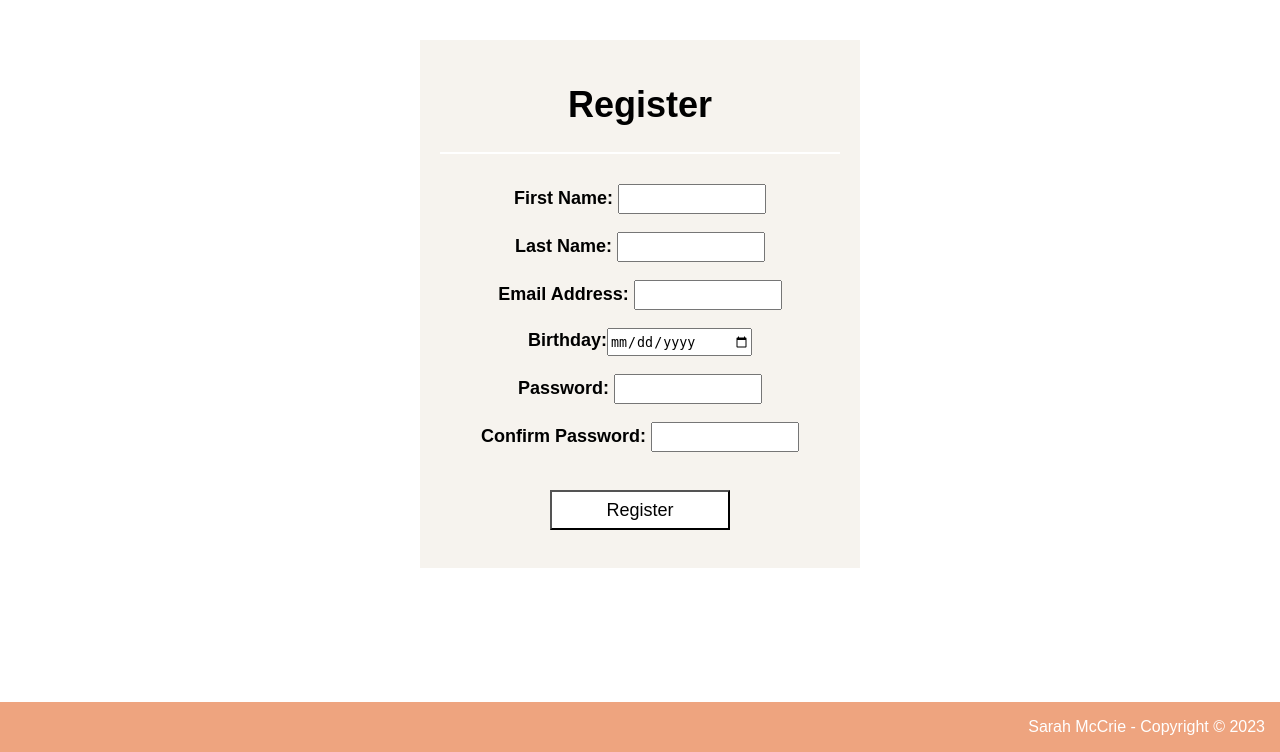
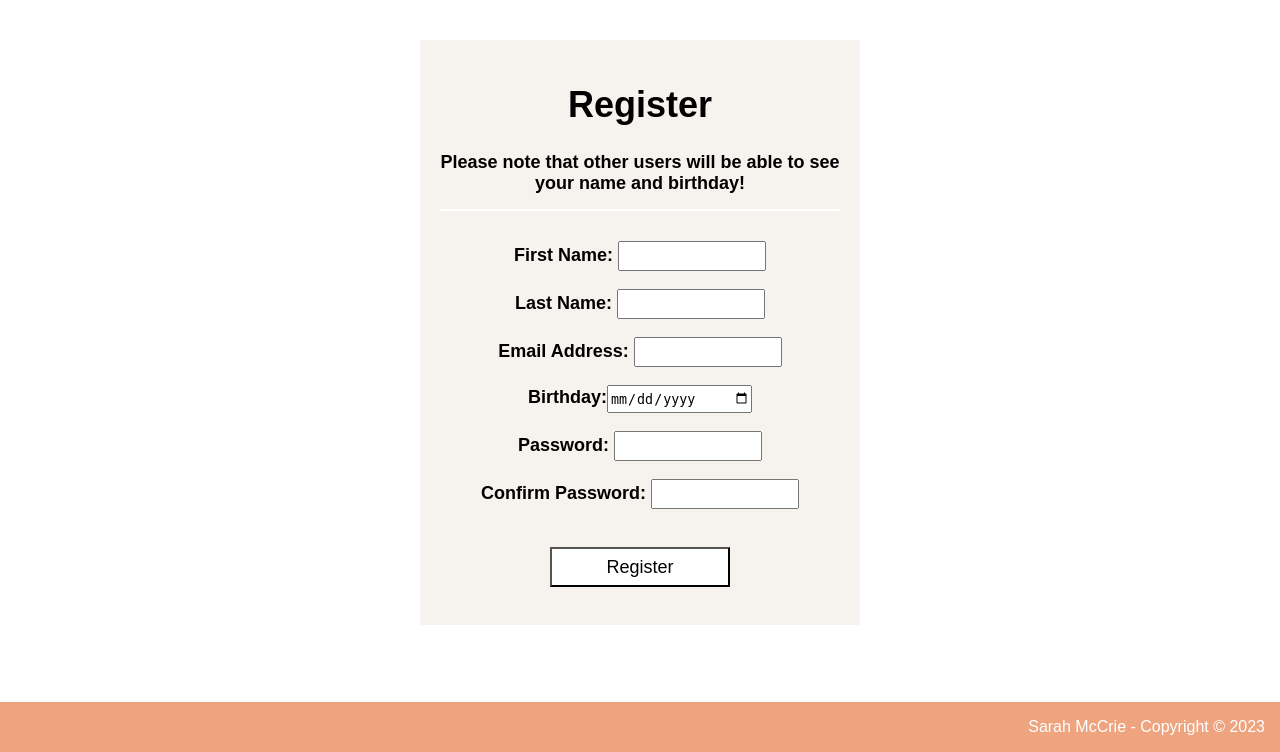
Before and after one commit to sarahmccrie/myProject, a PHP site: page /register.php in a window 1280 px wide. Shown: the part 48-800 px from the top of the page. Run offline with PHP 8.4, Linux system fonts and the light colour scheme; data that the repository does not hold is empty.

Commit message:
working state

```diff
--- a/checkout.php
+++ b/checkout.php
@@ -9,7 +9,7 @@
     <!-- Author:      Sarah McCrie
         Program:      myProject
         Date:         [03-16-2023]
-        Updated:      [03-27-2023]
+        Updated:      [04-09-2023]
         Version:      1.0
         Description:  This is my checkout page
     -->
@@ -62,7 +62,7 @@
                 </select>
                 <br>
                 <label class="inputlabel">Credit Card Number:</label>
-                <input type="number" class="boxes" id="creditcardnum" minlength="16">
+                <input type="number" class="boxes" id="creditcardnum" minlength="16" max="16">
                 <br>
                 <div class="labelandfield">
                     <label class="inputlabel">Please input total to confirm order:</label>
--- a/css/headernav.css
+++ b/css/headernav.css
@@ -97,6 +97,7 @@
     height: 16px;
 }
 
+/*css for when screen is less than 800px*/
 @media only screen and (max-width: 800px) {
     #navbar{
         height: 70px;
--- a/css/indexabout.css
+++ b/css/indexabout.css
@@ -18,7 +18,7 @@ hr{
 .bannercard {
     width: 100%;
     height: 400px;
-    background-image: url("/myProject/images/other/mutedgif.gif");
+    background-image: url("/project/myProject/images/other/mutedgif.gif");
     background-color: var(--muteyellow);
     text-align: center;
     margin-right: auto;
--- a/css/loginpages.css
+++ b/css/loginpages.css
@@ -7,9 +7,19 @@
 }
 
 hr {
-  height: 2px;
-  background-color: white;
-  border: none;
+    height: 2px;
+    background-color: white;
+    border: none;
+    margin-bottom: 30px;
+}
+
+a{
+    text-decoration: none;
+    color: var(--darkblue);
+}
+
+a:hover{
+    color: var(--mutebrown);
 }
 
 /*css for main div*/
@@ -19,18 +29,15 @@ hr {
     margin-left: auto;
     margin-right: auto;
     width: 400px;
-    padding: 20px
+    padding: 20px;
+    font-size: 18px;
+    font-family: Arial, sans-serif;
+    text-align: center;
 }
 
 /*special css for view_users.php*/
 #viewusersboxarea{
     width: 90%;
-}
-
-.boxarea p{
-    font-size: 18px;
-    font-family: Arial, sans-serif;
-    text-align: center;
 }
 
 h1{
@@ -40,8 +47,10 @@ h1{
     padding-bottom: 2px;
 }
 
-hr{
-    margin-bottom: 30px;
+.pleasenote{
+    text-align: center;
+    font-family: Arial, sans-serif;
+    font-size: 18px;
 }
 
 /*css for user input/text boxes*/
--- a/password.php
+++ b/password.php
@@ -26,7 +26,6 @@
     if ($_SERVER['REQUEST_METHOD'] == 'POST') {
         //open db connection
         require('../../mysqli_connect.php');
-        //if any errors arise during connection
 	   $errors = [];
 
 	// Check for email address:
--- a/register.php
+++ b/register.php
@@ -1,7 +1,7 @@
 <!DOCTYPE html>
 <html lang="en">
 <head>
-    <title>Register</title>
+    <Title>Register</Title>
     <meta charset="utf-8">
     <meta http-equiv="X-UA-Compatible" content="IE=edge">
     <meta name="viewport" content="width=device-width, initial-scale=1">
@@ -17,40 +17,38 @@
     <link rel="stylesheet" href="css/loginpages.css">
 </head>
 <body>
-    <script src="scripts/validator.js"></script>
     <?php
-        $page_title = 'Register';
         include('includes/header.php');
 
-    //check fields are filled
+    //check fields are not empty
     if ($_SERVER['REQUEST_METHOD'] == 'POST') {
         require('../../mysqli_connect.php');
         $errors = [];
 
 	   // Check for first name
         if (empty($_POST['first_name'])) {
-            $errors[] = 'Please enter your first name.';
+            $errors[] = 'You must enter your first name.';
         } else {
             $fn = mysqli_real_escape_string($dbc, trim($_POST['first_name']));
         }
 
 	   // Check for last name
         if (empty($_POST['last_name'])) {
-            $errors[] = 'Please enter your last name.';
+            $errors[] = 'You must enter your last name.';
         } else {
             $ln = mysqli_real_escape_string($dbc, trim($_POST['last_name']));
         }
 
 	   // Check for email
         if (empty($_POST['email'])) {
-            $errors[] = 'Please enter your email address.';
+            $errors[] = 'You must enter your email address.';
         } else {
             $e = mysqli_real_escape_string($dbc, trim($_POST['email']));
         }
 
         //Check for birthday
         if(empty($_POST['birthday'])){
-            $errors[] = 'Please enter your birthday.';
+            $errors[] = 'You must enter your birthday.';
         } else {
             $bd = mysqli_real_escape_string($dbc, trim($_POST['birthday']));
         }
@@ -62,7 +60,7 @@
 			 $p = mysqli_real_escape_string($dbc, trim($_POST['pass1']));
 		  }
 	   } else {
-		  $errors[] = 'Please enter your password.';
+		  $errors[] = 'You must enter your password.';
 	   }
 
 	   if (empty($errors)) {
@@ -85,12 +83,11 @@
            exit();
 
 	   } else {
-           echo '<h1>Error!</h1>
-           <p class="error">The following error(s) occurred:<br>';
+           echo '<p class="error"><b>The following error(s) occurred:</b><br>';
            foreach ($errors as $msg) {
                echo " - $msg<br>\n";
            }
-           echo '</p><p>Please try again.</p><p><br></p>';
+           echo 'Please try again.<br></p>';
        }
 
         //close db connection
@@ -99,15 +96,16 @@
     ?>
     <div class="boxarea">
         <h1>Register</h1>
+        <h2 class="pleasenote">Please note that other users will be able to see your name and birthday!</h2>
         <hr>
         <form action="register.php" method="post">
-	       <p><b>First Name:</b> <input id="fname" class="userinfo" type="text" name="first_name" size="15" maxlength="20" value="<?php if (isset($_POST['first_name'])) echo $_POST['first_name']; ?>"></p>
-	       <p><b>Last Name:</b> <input id="lname" class="userinfo" type="text" name="last_name" size="15" maxlength="40" value="<?php if (isset($_POST['last_name'])) echo $_POST['last_name']; ?>"></p>
-	       <p><b>Email Address:</b> <input id="registeremail" class="userinfo" type="email" name="email" size="20" maxlength="60" value="<?php if (isset($_POST['email'])) echo $_POST['email']; ?>"> </p>
-            <p><b>Birthday:</b><input type="date" id="birthday" class="userinfo" name="birthday" size="20" value="<?php if (isset($_POST['birthday'])) echo $_POST['birthday']; ?>"></p>
-	       <p><b>Password:</b> <input id="registerpass" class="userinfo" type="password" name="pass1" size="10" maxlength="20" value="<?php if (isset($_POST['pass1'])) echo $_POST['pass1']; ?>"></p>
-	       <p><b>Confirm Password:</b> <input id="registerconfirmpass" class="userinfo" type="password" name="pass2" size="10" maxlength="20" value="<?php if (isset($_POST['pass2'])) echo $_POST['pass2']; ?>"></p>
-	       <p><input class="usersubmit" type="submit" name="submit" value="Register"></p>
+            <p><b>First Name:</b> <input id="fname" class="userinfo" type="text" name="first_name" size="15" maxlength="20" value="<?php if (isset($_POST['first_name'])) echo $_POST['first_name']; ?>" required></p>
+            <p><b>Last Name:</b> <input id="lname" class="userinfo" type="text" name="last_name" size="15" maxlength="40" value="<?php if (isset($_POST['last_name'])) echo $_POST['last_name']; ?>" required></p>
+            <p><b>Email Address:</b> <input id="registeremail" class="userinfo" type="email" name="email" size="20" maxlength="60" value="<?php if (isset($_POST['email'])) echo $_POST['email']; ?>" required> </p>
+            <p><b>Birthday:</b><input type="date" id="birthday" class="userinfo" name="birthday" size="20" value="<?php if (isset($_POST['birthday'])) echo $_POST['birthday']; ?>" required></p>
+            <p><b>Password:</b> <input id="registerpass" class="userinfo" type="password" name="pass1" size="10" maxlength="20" value="<?php if (isset($_POST['pass1'])) echo $_POST['pass1']; ?>" required></p>
+            <p><b>Confirm Password:</b> <input id="registerconfirmpass" class="userinfo" type="password" name="pass2" size="10" maxlength="20" value="<?php if (isset($_POST['pass2'])) echo $_POST['pass2']; ?>" required></p>
+            <p><input class="usersubmit" type="submit" name="submit" value="Register"></p>
         </form>
     </div>
     <?php include('includes/footer.html'); ?>
--- a/scripts/add_cart.php
+++ b/scripts/add_cart.php
@@ -1,5 +1,5 @@
 <?php
-    require('../../mysqli_connect.php');
+    require('../../../mysqli_connect.php');
     $product_id = $_POST['product_id'];
     $query = "UPDATE artitems SET carts = carts + 1 WHERE product_id = '$product_id'";
     mysqli_query($dbc, $query);
--- a/scripts/add_like.php
+++ b/scripts/add_like.php
@@ -1,5 +1,5 @@
 <?php
-    require('../../mysqli_connect.php');
+    require('../../../mysqli_connect.php');
     $product_id = $_POST['product_id'];
     $query = "UPDATE artitems SET likes = likes + 1 WHERE product_id = '$product_id'";
     mysqli_query($dbc, $query);
--- a/scripts/validator.js
+++ b/scripts/validator.js
@@ -18,9 +18,8 @@ function validate(){
     var country = document.getElementById('country').value;
     var creditcard = document.getElementById('creditcard').value;
     var creditcardnum = document.getElementById('creditcardnum').value;
-    var donationamount = document.getElementById('donationamount').value;
 
-    if (fname == "" || lname == "" || addressnum == "" || addressstreet == "" || addresscity == "" || addressprovince == "" || country == "-1" || creditcard == "-1" || creditcardnum == "" || donationamount == "") {
+    if (fname == "" || lname == "" || addressnum == "" || addressstreet == "" || addresscity == "" || addressprovince == "" || country == "-1" || creditcard == "-1" || creditcardnum == "") {
         alert("Please ensure that all fields are filled");
         return false;
     }
@@ -34,7 +33,7 @@ function validate(){
         localStorage.setItem('country', country);
         localStorage.setItem('creditcard', creditcard);
         localStorage.setItem('creditcardnum', creditcardnum);
-        localStorage.setItem('donationamount', donationamount);
+        localStorage.setItem('donationamount', document.getElementById('donationamount').innerHTML);
         return true;
     }
 }
```
Also changed, not shown: cart.php (+11 -6 lines), confirmation.php (+14 -14 lines), css/cart.css (+14 -1 lines), css/checkout.css (+12 -12 lines), search.php (+9 -3 lines), view_users.php (+25 -23 lines), 2 other files.
